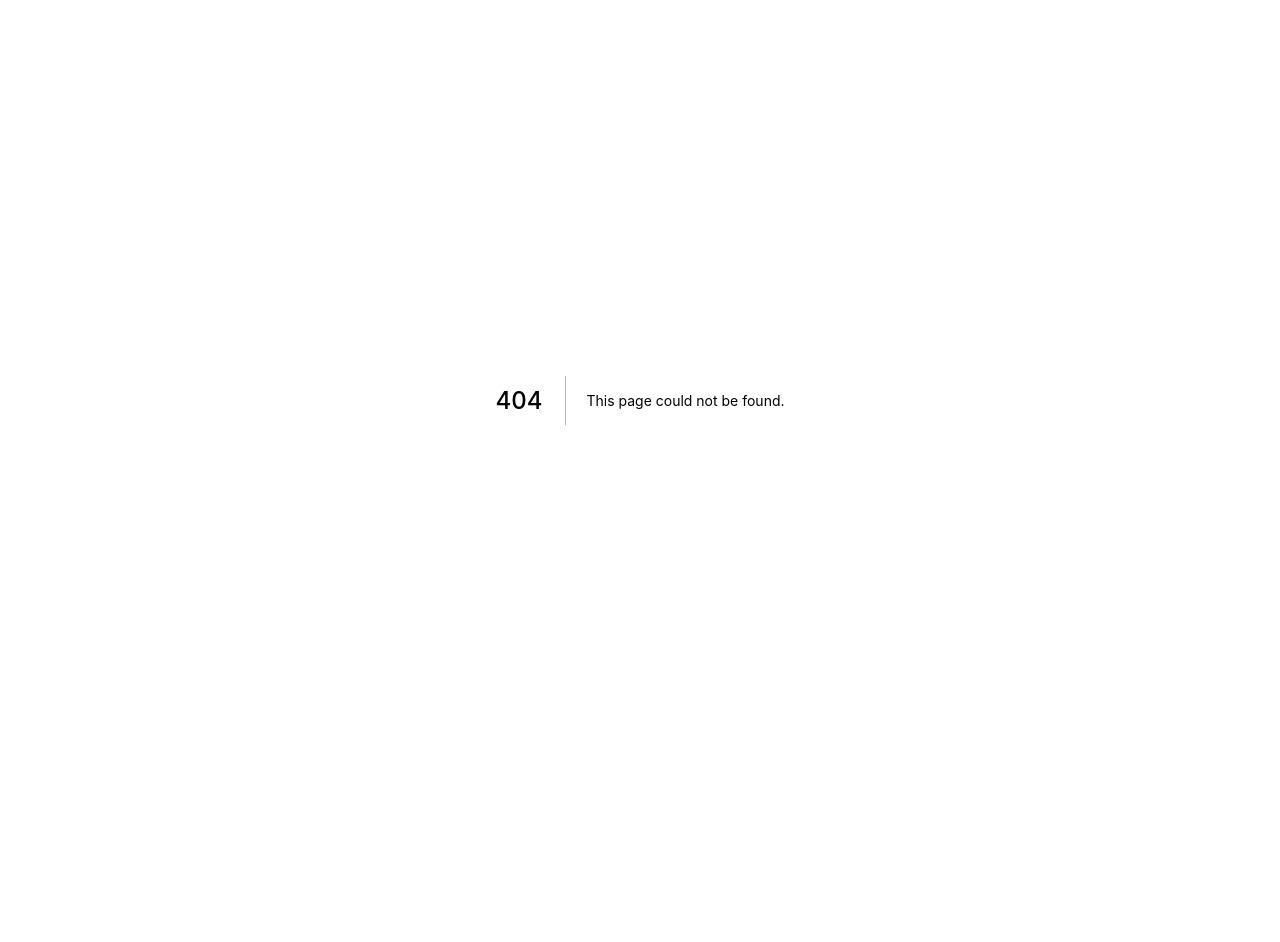
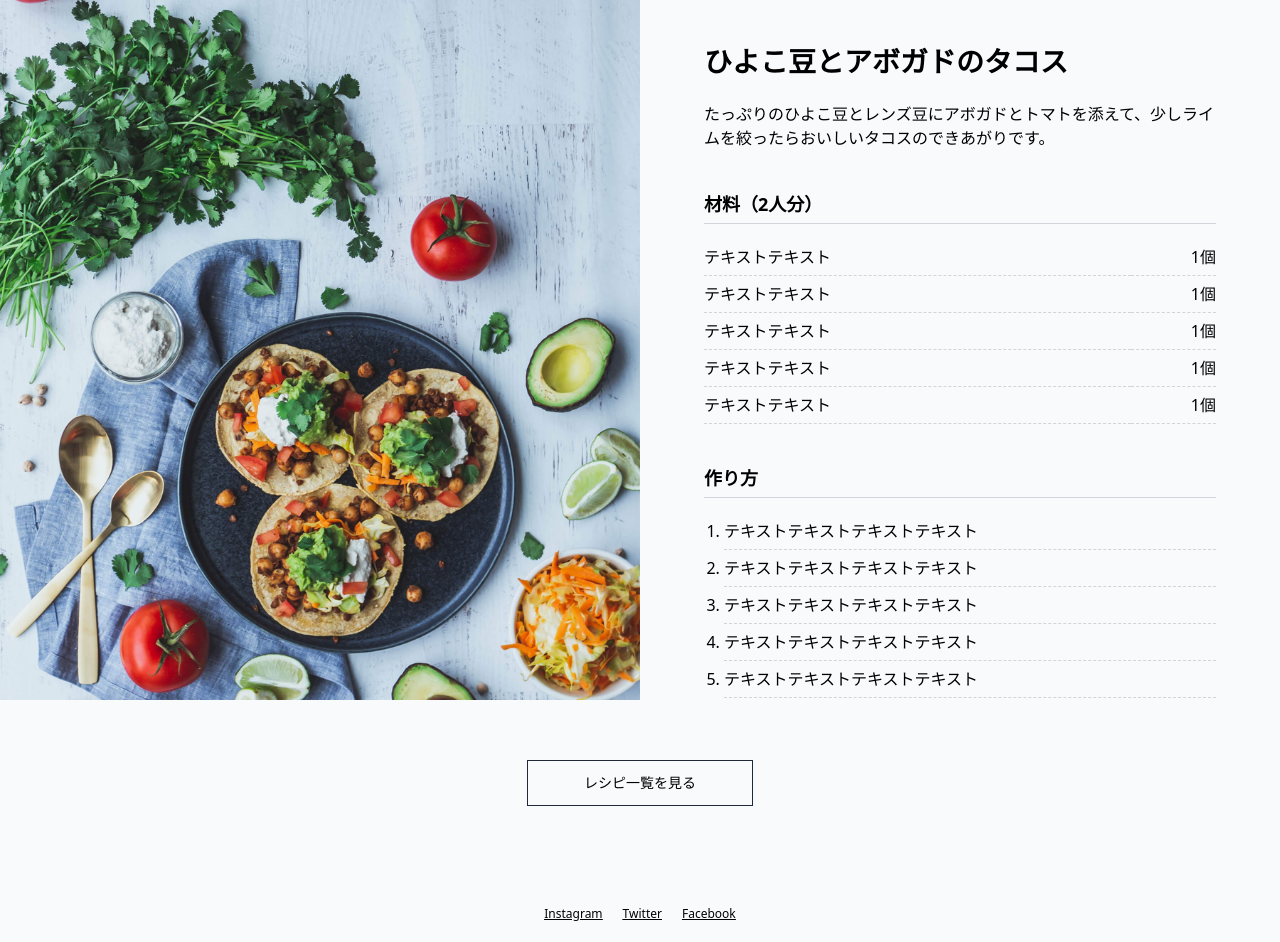
Before and after one commit to harutaka/tailwind_lp_collection, a Next.js app: page /t05 in a window 1280 px wide. Before the commit this address had no page. Shown: the top 942 px of the page. Before the commit the page ends 800 px from the top, so only its background shows below. Built offline with nearby package versions, Linux system fonts and the light colour scheme.

Commit message:
t05 Recipe Diary追加

```diff
--- a/src/pages/t04/index.tsx
+++ b/src/pages/t04/index.tsx
@@ -1,13 +1,21 @@
 import type { NextPage } from "next"
 import Head from "next/head"
 import Image from "next/image"
+import Link from "next/link"
 
 const T04Index: NextPage = () => {
   const imgArr = ["/img/t04/recipe1.jpg", "/img/t04/recipe2.jpg", "/img/t04/recipe3.jpg"]
+  const snsArr = [
+    { href: "#", name: "Instagram" },
+    { href: "#", name: "Twitter" },
+    { href: "#", name: "Facebook" },
+  ]
+
   return (
     <>
       <Head>
         <title>Recipe Diary</title>
+        <link rel="icon" href="/img/t04/favicon.ico" />
       </Head>
 
       <div className="bg-gray-100">
@@ -27,13 +35,32 @@ const T04Index: NextPage = () => {
             </p>
           </div>
 
-          <ul className="flex my-[60px]">
+          <ul className="md:flex my-[60px]">
             {imgArr.map((item, i) => (
-              <li className="relative w-1/3 h-[500px]" key={i}>
+              <li className="relative md:w-1/3 h-[500px]" key={i}>
                 <Image src={item} alt="" layout="fill" objectFit="cover" />
               </li>
             ))}
           </ul>
+
+          <div className="py-0 px-5 mb-20 text-center">
+            <Link href="#">
+              <a className="inline-block py-3 px-14 text-sm no-underline border border-gray-800">レシピ一覧を見る</a>
+            </Link>
+          </div>
+
+          <footer className="p-5 text-xs text-center">
+            <ul className="flex justify-center mb-5">
+              {snsArr.map((item, i) => (
+                <li key={i} className="my-0 mx-2.5 underline">
+                  <Link href={item.href}>
+                    <a>{item.name}</a>
+                  </Link>
+                </li>
+              ))}
+            </ul>
+            <p>&copy; 2021 Recipe Diary</p>
+          </footer>
         </main>
       </div>
     </>
--- /dev/null
+++ b/src/pages/t05/index.tsx
@@ -0,0 +1,84 @@
+import type { NextPage } from "next"
+import Head from "next/head"
+import Image from "next/image"
+import Link from "next/link"
+
+const T05Index: NextPage = () => {
+  const snsArr = [
+    { href: "#", name: "Instagram" },
+    { href: "#", name: "Twitter" },
+    { href: "#", name: "Facebook" },
+  ]
+
+  return (
+    <>
+      <Head>
+        <title>Recipe Diary</title>
+        <link rel="icon" href="/img/t05/favicon.ico" />
+      </Head>
+
+      <div className="bg-gray-50">
+        <main>
+          <section className="md:flex mb-[60px]">
+            <div className="relative md:w-1/2 h-screen md:h-[700px]">
+              <Image src="/img/t05/recipe.jpg" alt="" layout="fill" objectFit="cover" />
+            </div>
+
+            <div className="px-[5%] pt-10 md:w-1/2">
+              <h1 className="mb-5 text-[1.75rem] font-bold">ひよこ豆とアボガドのタコス</h1>
+              <p>
+                たっぷりのひよこ豆とレンズ豆にアボガドとトマトを添えて、少しライムを絞ったらおいしいタコスのできあがりです。
+              </p>
+
+              {/* content-title */}
+              <h2 className="pb-[5px] mx-0 mt-10 mb-[15px] text-lg font-bold border-b border-b-gray-300">
+                材料（2人分）
+              </h2>
+              {/* ingredient-list */}
+              <dl className="flex flex-wrap">
+                {[...Array(5)].map(() => (
+                  <>
+                    <dt className="py-1.5 px-0 w-5/6 border-b border-b-gray-300 border-dashed">テキストテキスト</dt>
+                    <dd className="py-1.5 px-0 w-1/6 text-right border-b border-b-gray-300 border-dashed">1個</dd>
+                  </>
+                ))}
+              </dl>
+
+              {/* content-title */}
+              <h2 className="pb-[5px] mx-0 mt-10 mb-[15px] text-lg font-bold border-b border-b-gray-300">作り方</h2>
+              {/* step-list */}
+              <ol>
+                {[...Array(5)].map((_, i) => (
+                  <li key={i} className="py-1.5 px-0 ml-5 list-decimal border-b border-b-gray-300 border-dashed">
+                    テキストテキストテキストテキスト
+                  </li>
+                ))}
+              </ol>
+            </div>
+          </section>
+
+          <div className="py-0 px-5 mb-20 text-center">
+            <Link href="#">
+              <a className="inline-block py-3 px-14 text-sm no-underline border border-gray-800">レシピ一覧を見る</a>
+            </Link>
+          </div>
+
+          <footer className="p-5 text-xs text-center">
+            <ul className="flex justify-center mb-5">
+              {snsArr.map((item, i) => (
+                <li key={i} className="my-0 mx-2.5 underline">
+                  <Link href={item.href}>
+                    <a>{item.name}</a>
+                  </Link>
+                </li>
+              ))}
+            </ul>
+            <p>&copy; 2021 Recipe Diary</p>
+          </footer>
+        </main>
+      </div>
+    </>
+  )
+}
+
+export default T05Index
```
Also changed, not shown: public/img/t05/recipe.jpg (added), 1 other file (tests, documents, lock files or other folders).
